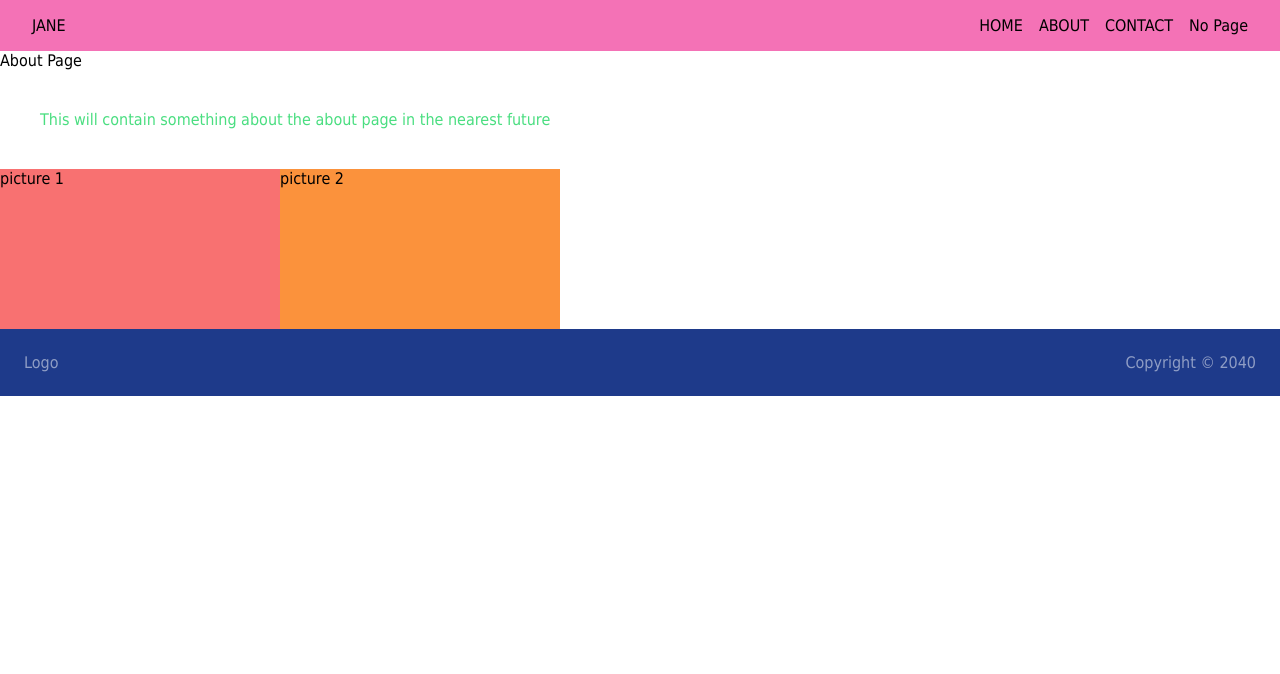
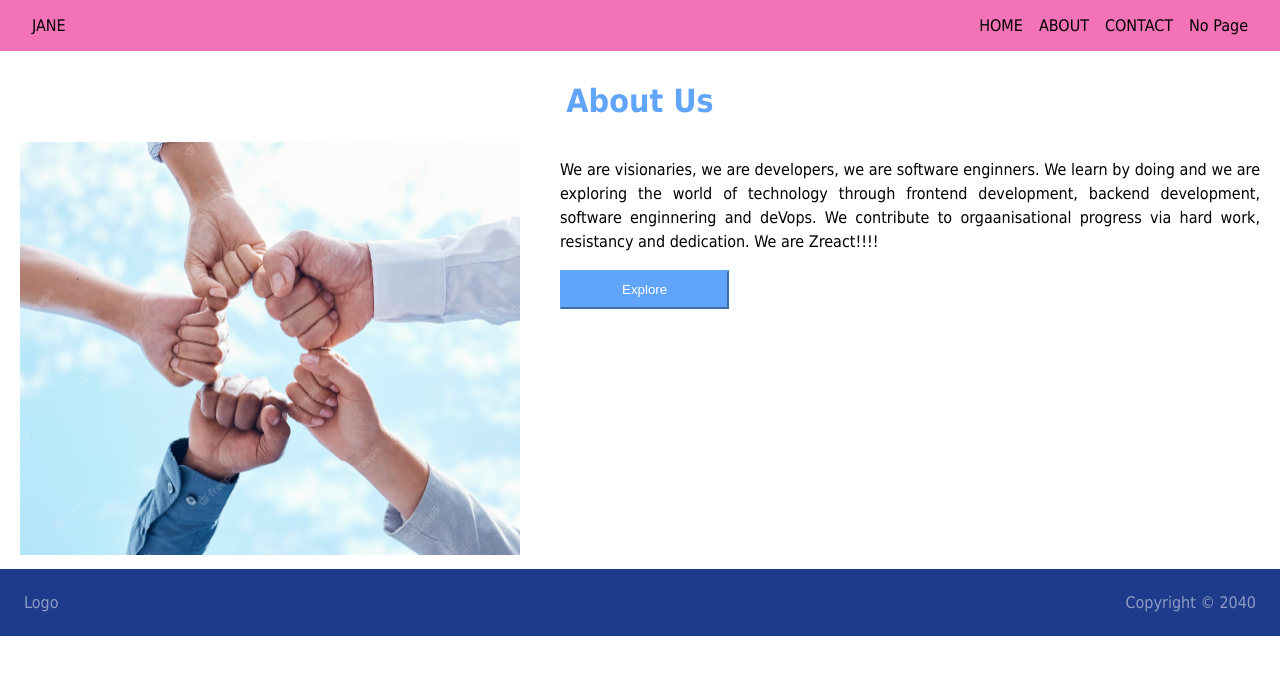
Before and after one commit to qodec/zreact, a React (Vite) app: page /about in a window 1280 px wide. Shown: the top 674 px of the page. Built offline with nearby package versions, Linux system fonts and the light colour scheme.

Commit message:
update the about page

```diff
--- a/package.json
+++ b/package.json
@@ -4,7 +4,7 @@
   "version": "0.0.0",
   "type": "module",
   "scripts": {
-    "dev": "vite --port 8551 --host",
+    "dev": "vite --port 8080  --host",
     "build": "vite build",
     "lint": "eslint src --ext js,jsx --report-unused-disable-directives --max-warnings 0",
     "preview": "vite preview"
--- a/src/pages/About.jsx
+++ b/src/pages/About.jsx
@@ -1,13 +1,19 @@
 import React from "react";
-
+import logo from './about-us.png'; // with import
 export default function About() {
   return (
     <>
-      <div>About Page</div>
-      <div className="p-10 text-green">This will contain something about the about page in the nearest future</div>
-      <div className="flex ">
-        <div className="bg-red h-40 w-70">picture 1</div>
-        <div className="bg-orange h-40 w-70">picture 2</div>
+      <div className="flex align-center justify-between py-10px flex-col" >
+        <h1 className="text-blue text-center" >About Us</h1>
+        <div className="flex align-center justify-between">
+          <div className="mx-20px">
+            <img src={logo} alt="" className="w-500px"/>
+          </div>
+          <div className="w-100% px-20px">
+            <p className="lh-24px text-justify">We are visionaries, we are developers, we are software enginners. We learn by doing and we are exploring the world of technology through frontend development, backend development, software enginnering and deVops. We contribute to orgaanisational progress via hard work, resistancy and dedication. We are Zreact!!!!</p>
+            <button className="px-15 py-10px bg-blue text-white b-blue">Explore</button>
+          </div>
+        </div>
       </div>
     </>
   );
```
Also changed, not shown: src/pages/about-us.png (added).
